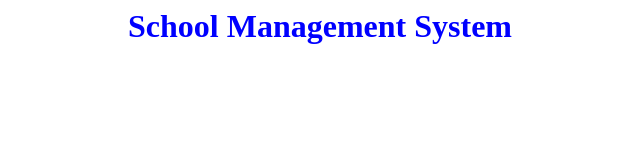
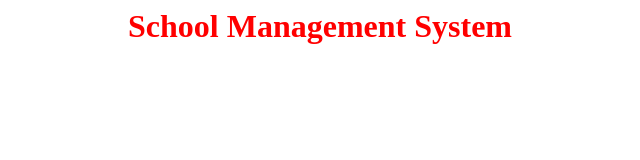
Before and after one commit to varahalu551/devoptest, a plain HTML site: page website/index.html in a window 1280 px wide. Shown: the whole page, without its empty margins (320-960 px from the left). Drawn offline with Linux system fonts and the light colour scheme.

Commit message:
Update index.html
color red

```diff
--- a/website/index.html
+++ b/website/index.html
@@ -1,4 +1,4 @@
 <html>
     <head><title>Static Website</title></head>
-    <body><h1 style="color:blue;text-align: center;">School Management System</h1></body>
+    <body><h1 style="color:red;text-align: center;">School Management System</h1></body>
 </html>
```
